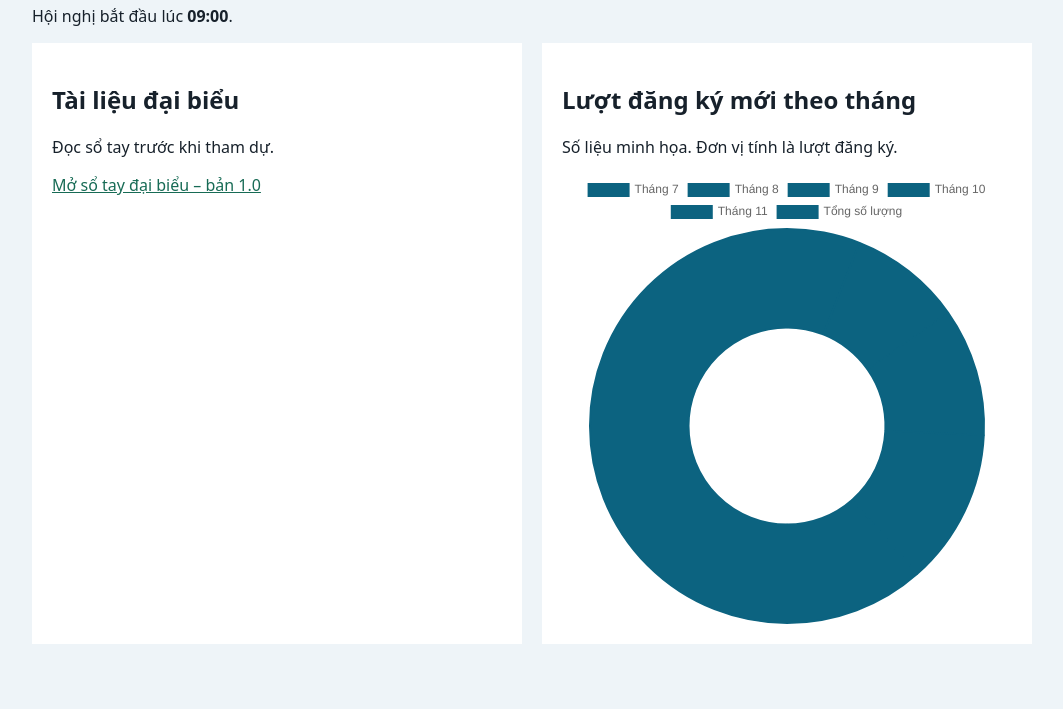
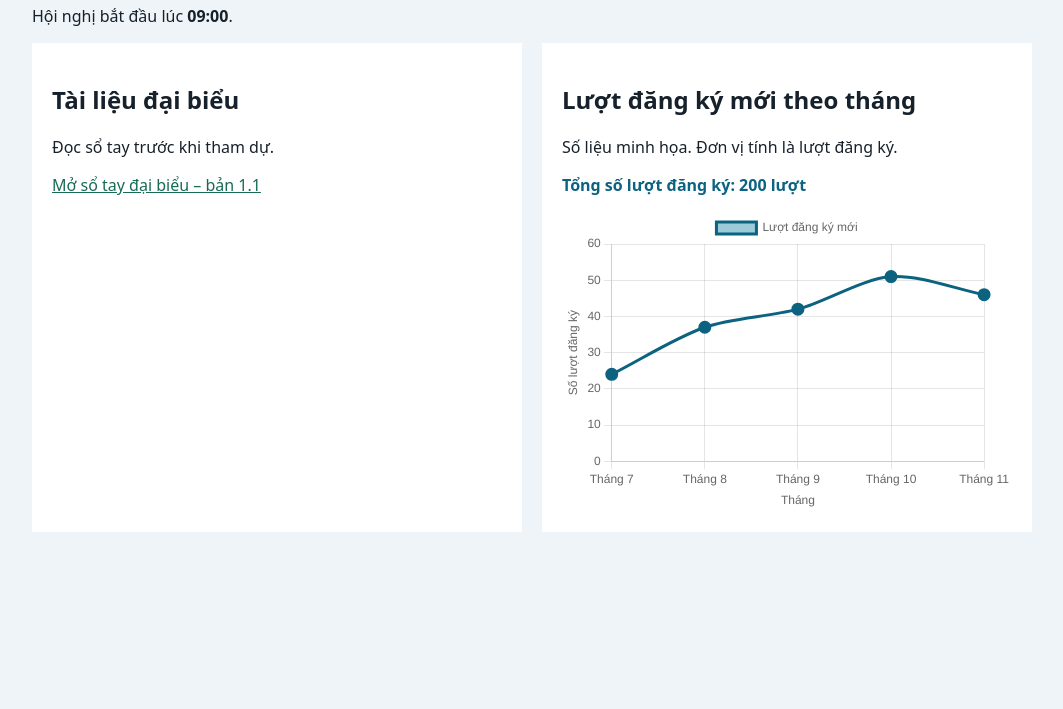
Before and after one commit to Quynhanh1509/C-ng-t-i-li-u-h-i-ngh-, a plain HTML site: page docs/index.html in a window 1280 px wide. Shown: the part 91-800 px from the top of the page, without its empty margins (108-1171 px from the left). Drawn offline with nearby package versions, Linux system fonts and the light colour scheme.

Commit message:
Update index.html

```diff
--- a/docs/index.html
+++ b/docs/index.html
@@ -1,10 +1,13 @@
+
 <!doctype html>
 <html lang="vi">
 <head>
   <meta charset="utf-8">
   <meta name="viewport"
         content="width=device-width, initial-scale=1">
+
   <title>Cổng tài liệu đại biểu</title>
+
   <style>
     body {
       margin: 0;
@@ -12,68 +15,165 @@
       color: #17212b;
       font-family: system-ui, sans-serif;
     }
-    main { max-width: 1000px; margin: 32px auto; padding: 0 16px; }
-    h1 { color: #17324d; }
-    a { color:#176b55; }
+
+    main {
+      max-width: 1000px;
+      margin: 32px auto;
+      padding: 0 16px;
+    }
+
+    h1 {
+      color: #17324d;
+    }
+
+    a {
+      color: #176b55;
+    }
+
     .layout {
       display: grid;
       grid-template-columns: 1fr 1fr;
       gap: 20px;
     }
-    .panel { min-width: 0; padding: 20px; background: #ffffff; }
+
+    .panel {
+      min-width: 0;
+      padding: 20px;
+      background: #ffffff;
+    }
+
+    .chart-container {
+      position: relative;
+      width: 100%;
+      height: 300px;
+    }
+
+    #tong-so-luot {
+      font-weight: bold;
+      color: #0c6380;
+    }
+
     @media (max-width: 600px) {
-      .layout { grid-template-columns: 1fr; }
+      .layout {
+        grid-template-columns: 1fr;
+      }
+
+      .chart-container {
+        height: 260px;
+      }
     }
   </style>
 </head>
+
 <body>
   <main>
-    <h1>Tài liệu hội nghị mô phỏng</h1>
-    <p>Hội nghị bắt đầu lúc <strong>09:00</strong>.</p>
+    <h1>Cổng tài liệu đại biểu</h1>
+
+    <p>
+      Hội nghị bắt đầu lúc <strong>09:00</strong>.
+    </p>
+
     <div class="layout">
+
       <section class="panel">
         <h2>Tài liệu đại biểu</h2>
+
         <p>Đọc sổ tay trước khi tham dự.</p>
-        <a href="files/handbook-v1.0.pdf">
-          Mở sổ tay đại biểu – bản 1.0
+
+        <a href="../handbook-v1.1.pdf">
+          Mở sổ tay đại biểu – bản 1.1
         </a>
       </section>
+
       <section class="panel">
         <h2>Lượt đăng ký mới theo tháng</h2>
-        <p>Số liệu minh họa. Đơn vị tính là lượt đăng ký.</p>
-        <canvas id="bieu-do" role="img"
-                aria-label="Lượt đăng ký mới theo tháng"></canvas>
+
+        <p>
+          Số liệu minh họa. Đơn vị tính là lượt đăng ký.
+        </p>
+
+        <p id="tong-so-luot"></p>
+
+        <div class="chart-container">
+          <canvas id="bieu-do"
+                  role="img"
+                  aria-label="Lượt đăng ký mới theo tháng">
+          </canvas>
+        </div>
       </section>
+
     </div>
   </main>
 
   <script src="https://cdn.jsdelivr.net/npm/chart.js@4"></script>
+
   <script>
     const soLieu = [
       { thang: "Tháng 7", giaTri: 24 },
       { thang: "Tháng 8", giaTri: 37 },
       { thang: "Tháng 9", giaTri: 42 },
       { thang: "Tháng 10", giaTri: 51 },
-      { thang: "Tháng 11", giaTri: 46 },
-      { thang: "Tổng số lượng", giaTri: 200}
+      { thang: "Tháng 11", giaTri: 46 }
     ];
 
-    const loaiBieuDo = "doughnut";
+    // Tự động tính tổng số lượt đăng ký
+    const tongSoLuot = soLieu.reduce(
+      (tong, muc) => tong + muc.giaTri,
+      0
+    );
+
+    document.getElementById("tong-so-luot").textContent =
+      "Tổng số lượt đăng ký: " + tongSoLuot + " lượt";
+
+    // Thiết lập màu sắc biểu đồ
     const mauChinh = "#0c6380";
-    const bangMau = [mauChinh, "#9b4d28", "#39724a", "#6c54a3"];
 
+    // Vẽ biểu đồ đường
     new Chart(document.getElementById("bieu-do"), {
-      type: loaiBieuDo,
+      type: "line",
+
       data: {
         labels: soLieu.map(muc => muc.thang),
+
         datasets: [{
           label: "Lượt đăng ký mới",
           data: soLieu.map(muc => muc.giaTri),
-          backgroundColor: loaiBieuDo === "line"
-            ? bangMau
-            : mauChinh,
-          borderColor: mauChinh
+          borderColor: mauChinh,
+          backgroundColor: "#9bcbd8",
+          pointBackgroundColor: mauChinh,
+          pointRadius: 5,
+          borderWidth: 3,
+          tension: 0.3,
+          fill: false
         }]
+      },
+
+      options: {
+        responsive: true,
+        maintainAspectRatio: false,
+
+        plugins: {
+          legend: {
+            display: true
+          }
+        },
+
+        scales: {
+          y: {
+            beginAtZero: true,
+            title: {
+              display: true,
+              text: "Số lượt đăng ký"
+            }
+          },
+
+          x: {
+            title: {
+              display: true,
+              text: "Tháng"
+            }
+          }
+        }
       }
     });
   </script>
```
